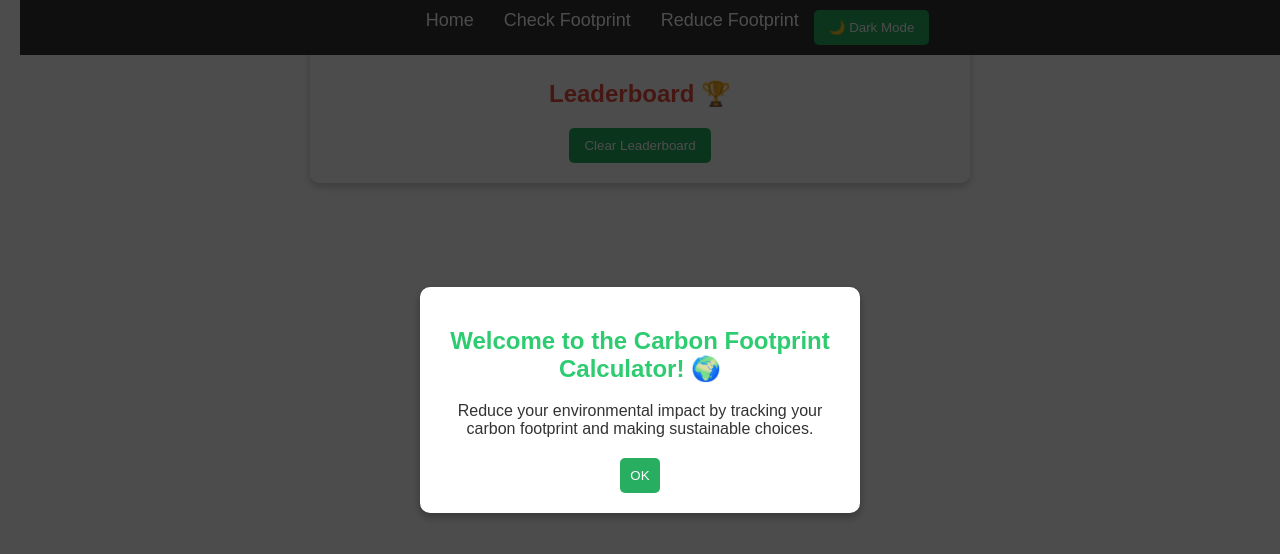
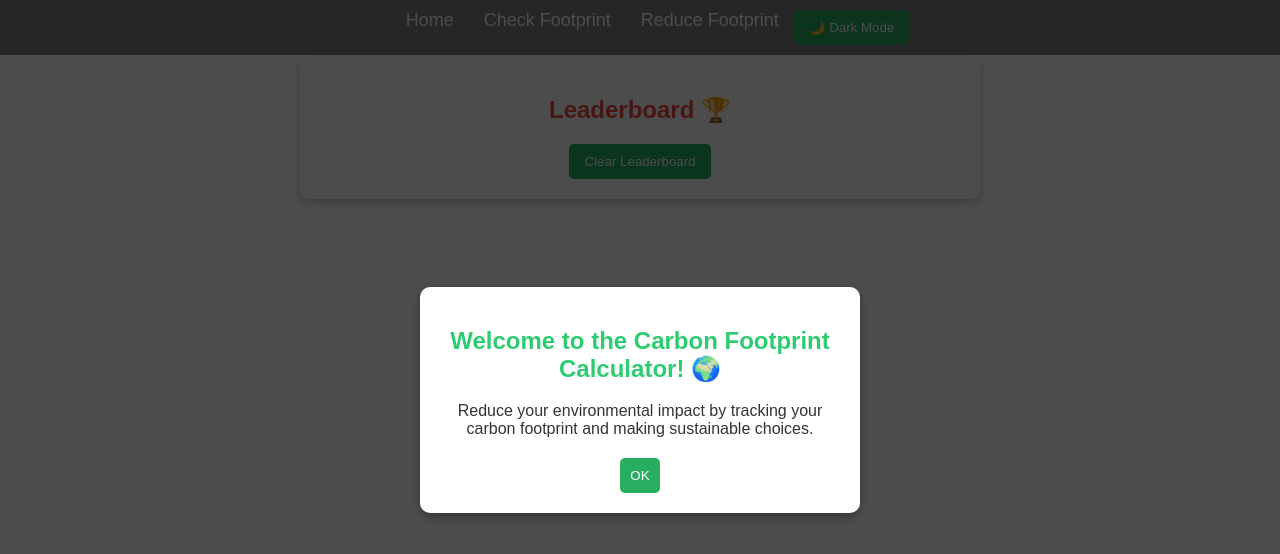
Before and after one commit to rishabh22112003/carbon-footprint-calculator, a plain HTML site: page index.html in a window 1280 px wide. Drawn offline with Linux system fonts and the light colour scheme.

Commit message:
Updated index.html and style.css with layout fixes

```diff
--- a/style.css
+++ b/style.css
@@ -4,17 +4,19 @@ body {
     background: url('images/bg2.webp') no-repeat center center fixed;
     background-size: cover;
     color: white;
-    padding: 20px;
     margin: 0;
+    padding: 0;
+    /* ✅ Fix: remove default padding */
 }
 
 /* Navigation Bar */
 nav {
-    background: rgba(0, 0, 0, 0.8);
+    background:grey;
     padding: 10px;
     position: fixed;
-    top: 0;
+    top:0;
     width: 100%;
+
     display: flex;
     justify-content: center;
     z-index: 1000;
@@ -48,7 +50,7 @@ nav ul li a:hover {
     padding: 20px;
     border-radius: 10px;
     width: 60%;
-    margin: 50px auto;
+    margin: 100px auto 50px;
     box-shadow: 0px 4px 10px rgba(0, 0, 0, 0.3);
     animation: slideIn 0.5s ease-in-out;
     position: relative;
```
Also changed, not shown: index.html (+3 -0 lines).
